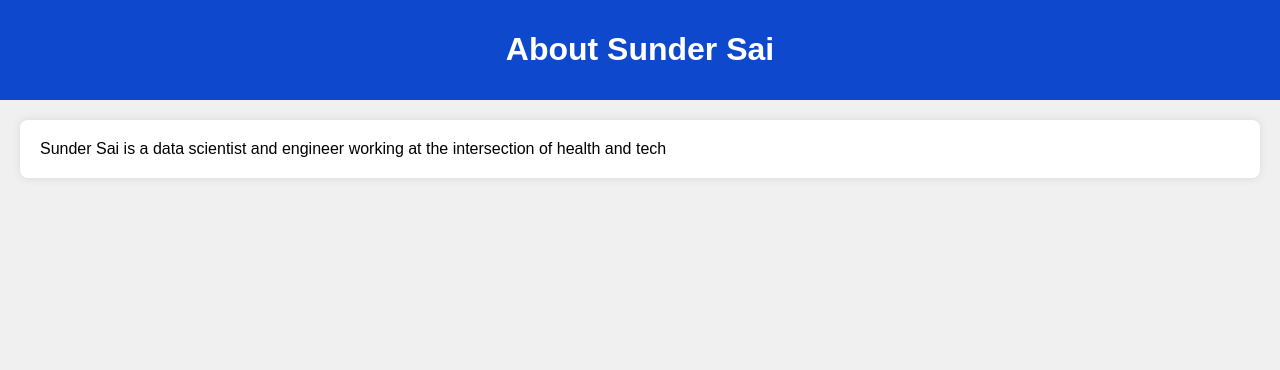
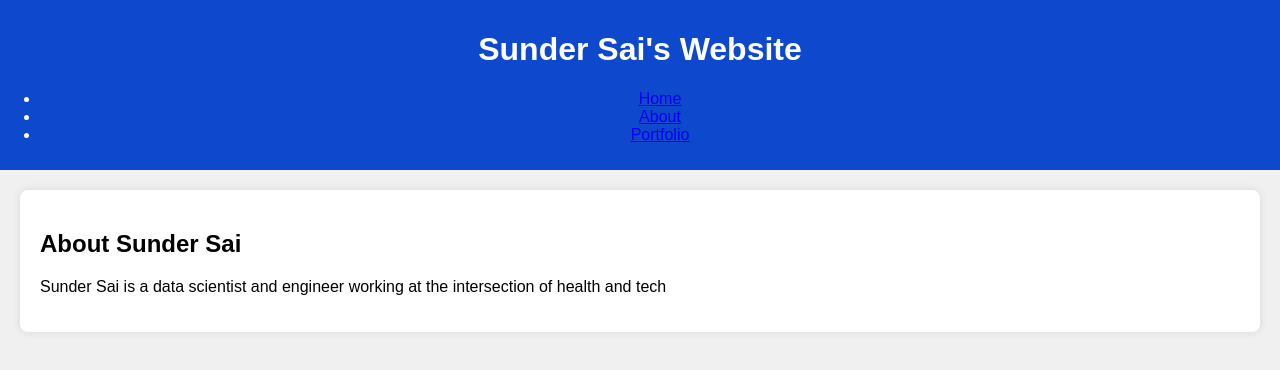
Before and after one commit to saisunder23/personal-portfolio, a plain HTML site: page about.html in a window 1280 px wide. Drawn offline with Linux system fonts and the light colour scheme.

Commit message:
adding persistent nav bar to about page

```diff
--- a/about.html
+++ b/about.html
@@ -8,10 +8,22 @@
 </head>
 <body>
     <header>
-        <h1> About Sunder Sai</h1>
+        <h1> Sunder Sai's Website </h1>
+        <nav>
+            <ul>
+                <li><a href="index.html">Home</a></li>
+                <li><a href="about.html">About</a></li>
+                <li><a href="portfolio.html">Portfolio</a></li>
+            </ul>
+        </nav>
     </header>
-    <main> Sunder Sai is a data scientist
-        and engineer working at the intersection of health and tech </main>
+
+
+    <main>
+        <h2> About Sunder Sai</h2>
+    <p>Sunder Sai is a data scientist
+        and engineer working at the intersection of health and tech </p>
+    </main>
 
 </body>
 </html>
```
